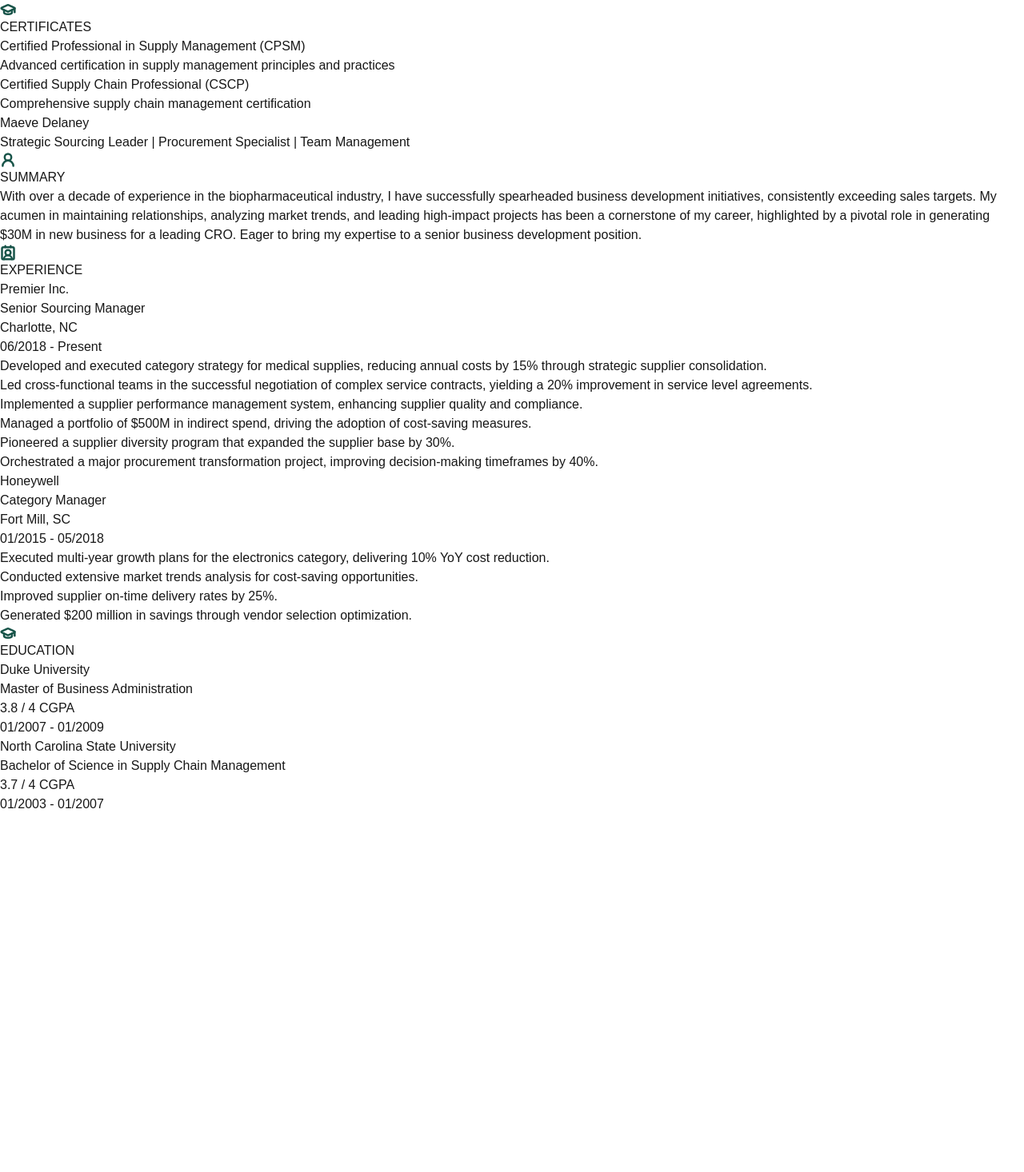
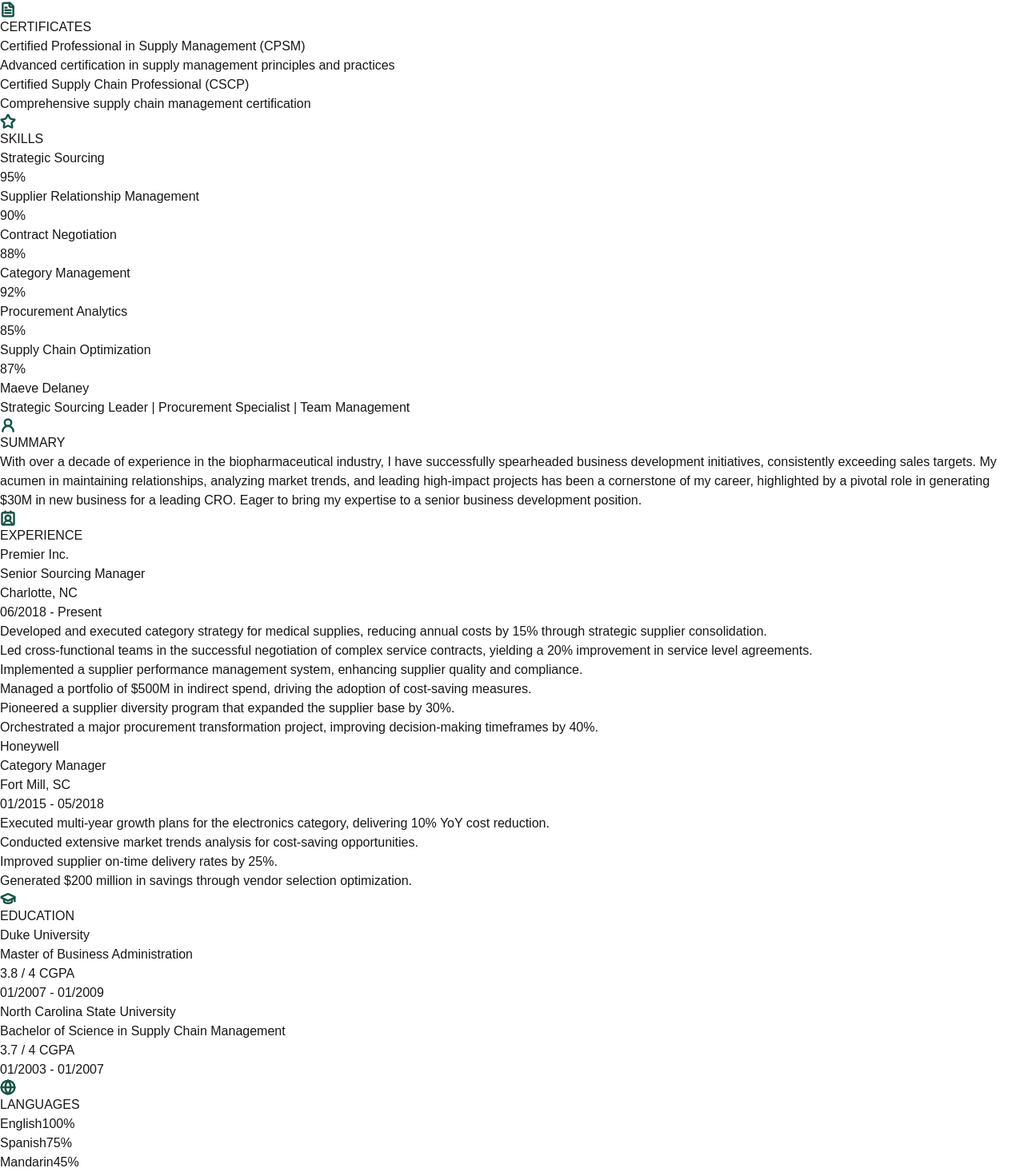
Before and after one commit to Alienimnida/resume-template, a Next.js app: page /contemporary in a window 1280 px wide. Shown: the part 1243-2709 px from the top of the page at 80% size. Before the commit the page ends 2261 px from the top, so only its background shows below. Built offline with nearby package versions, Linux system fonts and the light colour scheme.

Commit message:
contemporary fixes

```diff
--- a/src/app/contemporary/page.tsx
+++ b/src/app/contemporary/page.tsx
@@ -1,11 +1,13 @@
 import { Header } from "@/components/contemporary/Header";
 import { Contacts } from "@/components/contemporary/Contacts";
 import { SummarySection } from "@/components/contemporary/Summary";
-import { headerInfo, summary, experiences, keyAchievements, education, certificates } from "@/data/data";
+import { headerInfo, summary, experiences, keyAchievements, education, certificates, skills, languages } from "@/data/data";
 import { ExperienceSection } from "@/components/contemporary/Experience";
 import { AchievementSection } from "@/components/contemporary/Achievements";
 import { EducationSection } from "@/components/contemporary/Education";
 import { CertificateSection } from "@/components/contemporary/Certifications";
+import { SkillsSection } from "@/components/contemporary/Skills";
+import { LanguagesSection } from "@/components/contemporary/Language";
 
 const ResumePage = () => {
     return (
@@ -20,6 +22,7 @@ const ResumePage = () => {
                     />
                     <AchievementSection achievements={keyAchievements} />
                     <CertificateSection certifications={certificates} />
+                    <SkillsSection skills={skills} />
                 </aside>
 
                 <section className="flex-1">
@@ -27,6 +30,7 @@ const ResumePage = () => {
                     <SummarySection text={summary} />
                     <ExperienceSection experiences={experiences} />
                     <EducationSection educations={education} />
+                    <LanguagesSection languages={languages} />
                 </section>
             </div>
         </main>
--- a/src/components/contemporary/Certifications.tsx
+++ b/src/components/contemporary/Certifications.tsx
@@ -1,4 +1,4 @@
-import { GraduationCap } from 'lucide-react'
+import { FileText } from 'lucide-react'
 import { Certificate } from '@/types/resume'
 
 export const CertificateSection = ({ certifications }: { certifications: Certificate[] }) => {
@@ -10,7 +10,7 @@ export const CertificateSection = ({ certifications }: { certifications: Certifi
                     rel="stylesheet"
                 />
                 <span className="bg-green-200 p-2 rounded-lg mr-2">
-                    <GraduationCap size={20} color="#185449" strokeWidth={3} />
+                    <FileText size={20} color="#185449" strokeWidth={3} />
                 </span>
                 CERTIFICATES
             </h2>
--- a/src/components/contemporary/Education.tsx
+++ b/src/components/contemporary/Education.tsx
@@ -1,9 +1,9 @@
-import { GraduationCap } from 'lucide-react'
-import { Education } from '@/types/resume'
+import { GraduationCap } from 'lucide-react';
+import { Education } from '@/types/resume';
 
 export const EducationSection = ({ educations }: { educations: Education[] }) => {
     return (
-        <div className="flex flex-col items-start space-y-2 mb-6">
+        <div className="flex flex-col items-start space-y-4 mb-6">
             <h2 className="text-lg font-semibold text-[#185449] flex items-center">
                 <link
                     href="https://fonts.googleapis.com/css2?family=Rubik:wght@400;700&display=swap"
@@ -15,19 +15,20 @@ export const EducationSection = ({ educations }: { educations: Education[] }) =>
                 EDUCATION
             </h2>
             {educations.map((edu, index) => (
-                <div className="mb-6" key={index}>
+                <div className="w-full" key={index}>
                     <div className="flex justify-between items-start">
                         <div>
                             <h3 className="text-md font-semibold text-gray-800">{edu.institutionName}</h3>
                             <p className="text-sm text-gray-600">{edu.degree}</p>
                         </div>
-                        <div className='flex flex-col items-end'>
+
+                        <div className="text-right">
                             <p className="text-sm text-gray-500">{edu.score} / {edu.scoreOutof} {edu.scoreType}</p>
-                            <p className="text-sm text-gray-500 mb-2">{edu.startDate} - {edu.endDate ? edu.endDate : "Present"}</p>
+                            <p className="text-sm text-gray-500">{edu.startDate} - {edu.endDate ? edu.endDate : "Present"}</p>
                         </div>
                     </div>
                 </div>
             ))}
         </div>
-    )
-}
+    );
+};
--- /dev/null
+++ b/src/components/contemporary/Language.tsx
@@ -0,0 +1,34 @@
+import { Globe } from 'lucide-react';
+import { Languages } from '@/types/resume';
+export const LanguagesSection = ({ languages }: { languages: Languages[] }) => {
+    return (
+        <div className="flex flex-col items-start space-y-4 mb-6">
+            <h2 className="text-lg font-semibold text-[#185449] flex items-center">
+                <span className="bg-green-200 p-2 rounded-lg mr-2">
+                    <Globe size={20} color="#185449" strokeWidth={3} />
+                </span>
+                LANGUAGES
+            </h2>
+            <div className="grid grid-cols-1 sm:grid-cols-2 gap-4 w-full">
+                {languages.map((language, index) => (
+                    <div
+                        key={index}
+                        className="flex justify-between items-center bg-gray-100 rounded-lg px-4 py-2 shadow-md hover:shadow-lg transition-all"
+                    >
+                        <span className="text-sm font-medium text-gray-800">{language.name}</span>
+                        <span
+                            className={`text-sm font-medium px-3 py-1 rounded-full ${language.proficiency > 75
+                                ? 'bg-green-200 text-green-800'
+                                : language.proficiency > 50
+                                    ? 'bg-yellow-200 text-yellow-800'
+                                    : 'bg-red-200 text-red-800'
+                                }`}
+                        >
+                            {language.proficiency}%
+                        </span>
+                    </div>
+                ))}
+            </div>
+        </div>
+    );
+};
--- /dev/null
+++ b/src/components/contemporary/Skills.tsx
@@ -0,0 +1,35 @@
+import { Star } from 'lucide-react';
+import { Skills } from '@/types/resume';
+
+export const SkillsSection = ({ skills }: { skills: Skills[] }) => {
+    return (
+        <div className="flex flex-col items-start space-y-4 mb-6">
+            <h2 className="text-lg font-semibold text-[#185449] flex items-center">
+                <link
+                    href="https://fonts.googleapis.com/css2?family=Rubik:wght@400;700&display=swap"
+                    rel="stylesheet"
+                />
+                <span className="bg-green-200 p-2 rounded-lg mr-2">
+                    <Star size={20} color="#185449" strokeWidth={3} />
+                </span>
+                SKILLS
+            </h2>
+            <div className="w-full space-y-4">
+                {skills.map((skill, index) => (
+                    <div key={index} className="w-full">
+                        <div className="flex justify-between items-center">
+                            <h3 className="text-sm font-medium text-gray-800">{skill.name}</h3>
+                            <p className="text-sm font-medium text-gray-500">{skill.level}%</p>
+                        </div>
+                        <div className="w-full bg-gray-200 rounded-full h-2 mt-1">
+                            <div
+                                className="bg-[#185449] h-2 rounded-full"
+                                style={{ width: `${skill.level}%` }}
+                            ></div>
+                        </div>
+                    </div>
+                ))}
+            </div>
+        </div>
+    );
+};
```
